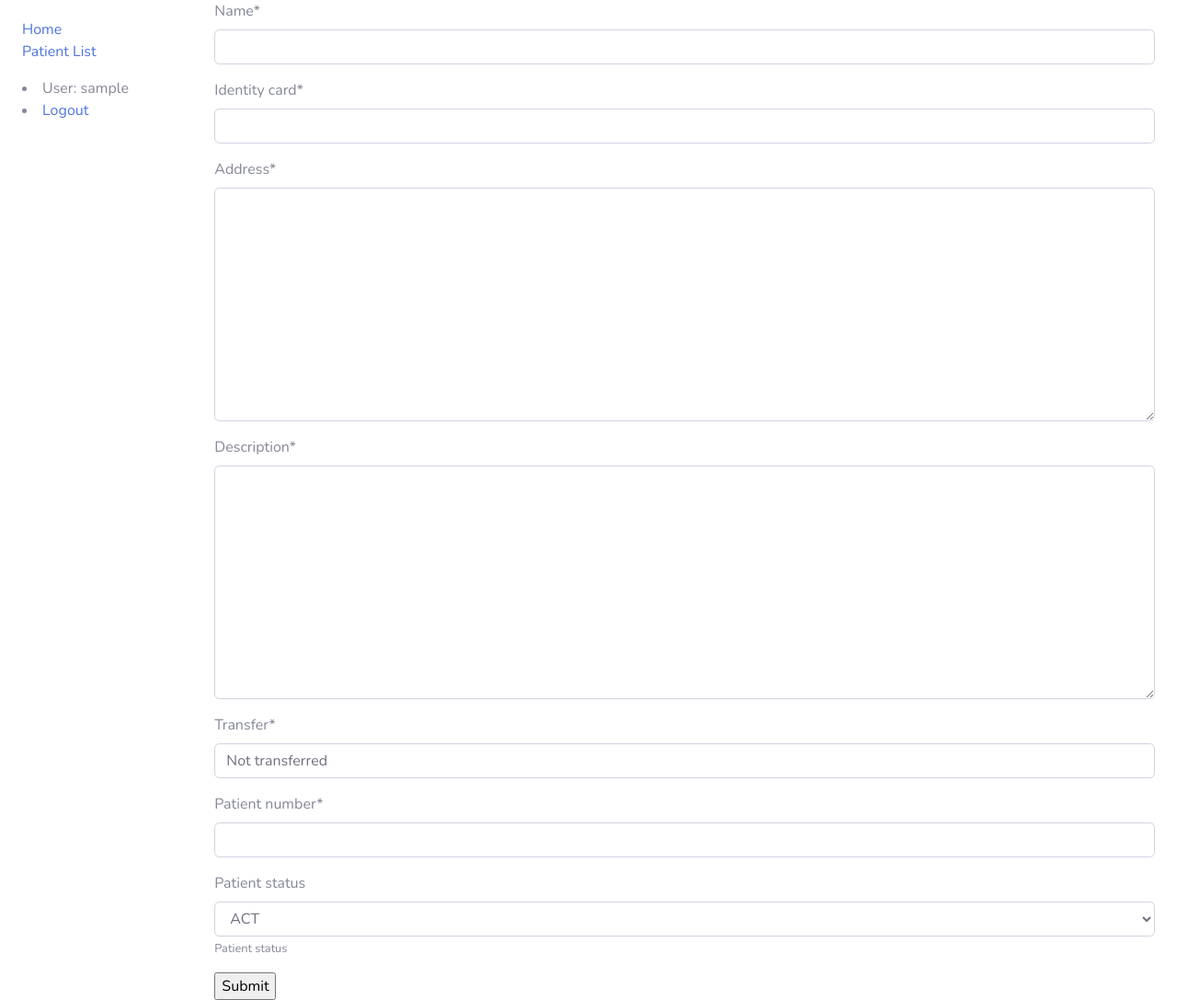
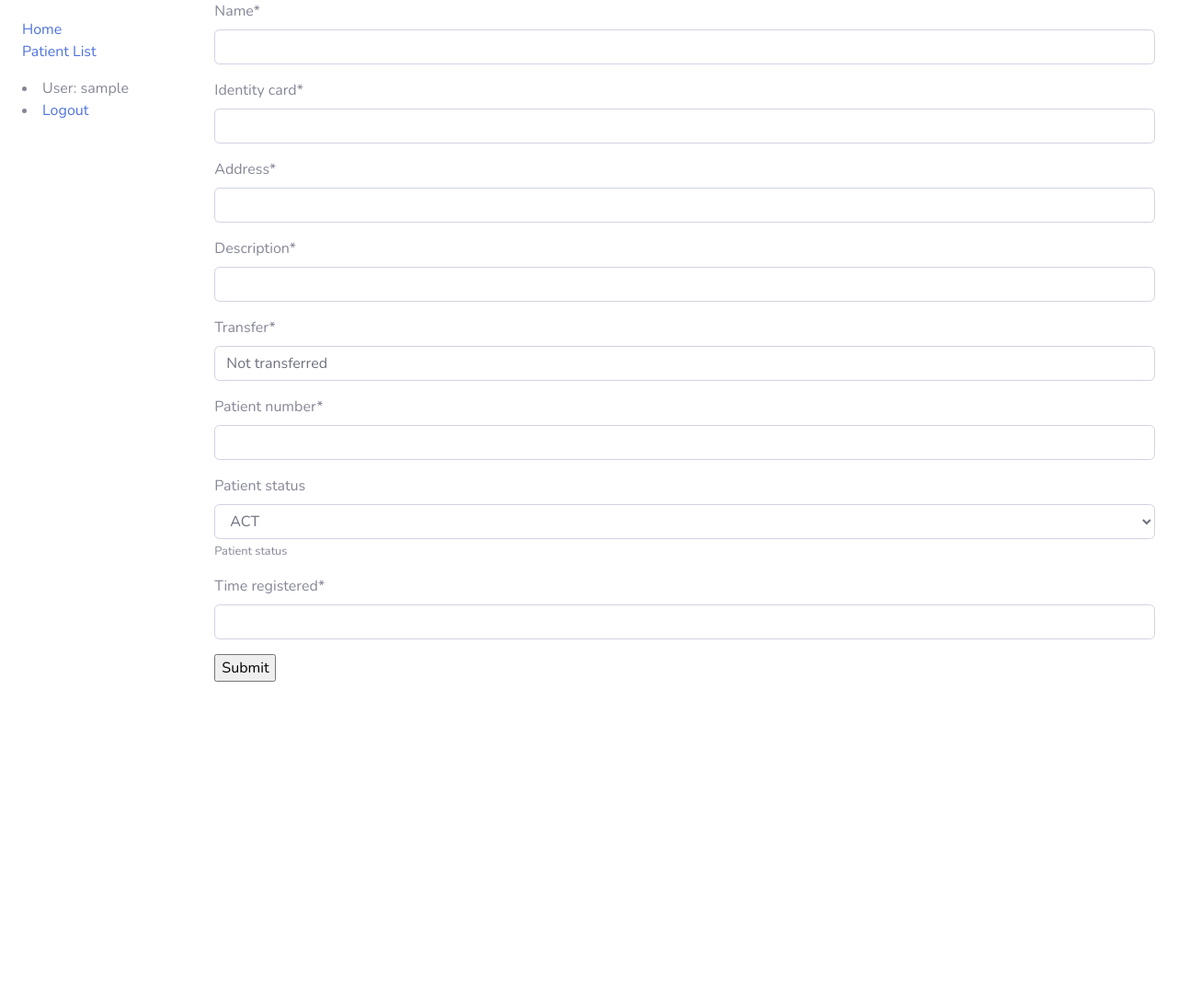
Before and after one commit to feinz/localpatient, a Django app: page /catalog/patient/create/ in a window 1280 px wide. Shown: the whole page at 92% size. After the commit the page ends 741 px from the top, so only its background shows below. Run offline with Django 3.2, Linux system fonts and the light colour scheme; a user stored in the database is signed in; tables that the repository leaves empty hold one stand-in row (values such as "Sample post"); some libraries are stand-ins or nearby versions.

Commit message:
added datetimepicker in form
1. datetimepicker to save patient registered date in hospital

```diff
--- a/catalog/forms.py
+++ b/catalog/forms.py
@@ -19,3 +19,4 @@ class PatientForm(forms.Form):
         default='ACT',
         help_text='Patient status',
         )
+    time_registered = forms.DateTimeField(input_formats=['%d/%m/%Y' '%H:%M'])
--- a/catalog/models.py
+++ b/catalog/models.py
@@ -15,8 +15,8 @@ class Patient(models.Model):
 
     name = models.CharField(max_length=100)
     identity_card = models.CharField(max_length=12, primary_key=True)
-    address = models.TextField()
-    description = models.TextField()
+    address = models.CharField(max_length=200)
+    description = models.CharField(max_length=200)
     transfer = models.CharField(max_length=100, default='Not transferred')
     patient_number = models.CharField(max_length=12)
     patient_status = models.CharField(
@@ -28,6 +28,7 @@ class Patient(models.Model):
         )
     time_created = models.DateTimeField(auto_now_add=True, null=True)
     time_modified = models.DateTimeField(auto_now=True, null=True)
+    time_registered = models.DateTimeField(null=True)
 
     class Meta:
         ordering = ['name']
--- a/catalog/templates/base_generic.html
+++ b/catalog/templates/base_generic.html
@@ -14,6 +14,12 @@
 
   <!-- Custom styles for this template-->
   <link href="{% static 'css/sb-admin-2.min.css' %}" rel="stylesheet">
+  <!-- jQuery -->
+  <script src="https://code.jquery.com/jquery-3.3.1.slim.min.js" integrity="sha384-q8i/X+965DzO0rT7abK41JStQIAqVgRVzpbzo5smXKp4YfRvH+8abtTE1Pi6jizo" crossorigin="anonymous"></script>
+
+  <!-- XDSoft DateTimePicker -->
+  <link rel="stylesheet" href="https://cdnjs.cloudflare.com/ajax/libs/jquery-datetimepicker/2.5.20/jquery.datetimepicker.min.css" integrity="sha256-DOS9W6NR+NFe1fUhEE0PGKY/fubbUCnOfTje2JMDw3Y=" crossorigin="anonymous" />
+  <script src="https://cdnjs.cloudflare.com/ajax/libs/jquery-datetimepicker/2.5.20/jquery.datetimepicker.full.min.js" integrity="sha256-FEqEelWI3WouFOo2VWP/uJfs1y8KJ++FLh2Lbqc8SJk=" crossorigin="anonymous"></script>
 </head>
 <body>
   <div class="container-fluid">
@@ -49,5 +55,13 @@
   <!-- Custom scripts for all pages-->
   <script src="{% static 'js/sb-admin-2.min.js' %}"></script>
 
+  <script>
+    $(function () {
+      $("#id_time_registered").datetimepicker({
+        format: 'd/m/Y H:i',
+      });
+    });
+  </script>
+
 </body>
 </html>
--- a/catalog/templates/catalog/patient_detail.html
+++ b/catalog/templates/catalog/patient_detail.html
@@ -16,6 +16,7 @@
     Transfer: {{ patient.transfer }}</br>
     Patient Number: {{ patient.patient_number }}</br>
     Patient Status: {{ patient.patient_status }}</br>
+    Time Registered As Patient: {{ patient.time_registered }}</br>
   </div>
   <div style="margin-left:20px;margin-top:20px">
     <h4>System Information</h4>
--- a/catalog/templates/catalog/patient_form.html
+++ b/catalog/templates/catalog/patient_form.html
@@ -3,14 +3,10 @@
 {% load crispy_forms_tags %}
 
 {% block content %}
-
   <form action="" method="post">
-    {% csrf_token %}
-      <form action="" method="post">
     {% csrf_token %}
     {{form|crispy}}
 
     <input type="submit" value="Submit">
   </form>
-
 {% endblock %}
--- a/catalog/templates/index.html
+++ b/catalog/templates/index.html
@@ -12,7 +12,6 @@
     <li><strong>Patient MIA:</strong> {{ patient_mia }}</li>
   </ul>
   {% comment %} <a href="{%url 'patient_create' %}">Add Patient</a> {% endcomment %}
-
   <!-- Chart-->
   <div id="container"></div>
   <script src="https://code.highcharts.com/highcharts.src.js"></script>
--- a/catalog/views.py
+++ b/catalog/views.py
@@ -6,7 +6,7 @@ from django.contrib.auth.mixins import LoginRequiredMixin
 from django.views.generic.edit import CreateView, UpdateView, DeleteView #easily create,update,view form
 from django.urls import reverse_lazy
 
-# Create your views here.
+# importing Patient models
 from catalog.models import Patient
 
 @login_required
@@ -44,12 +44,12 @@ class PatientDetailView(LoginRequiredMixin, generic.DetailView):
 
 class PatientCreate(LoginRequiredMixin, CreateView):
     model = Patient
-    fields = ['name','identity_card','address','description','transfer','patient_number','patient_status']
+    fields = ['name','identity_card','address','description','transfer','patient_number','patient_status','time_registered']
     success_url = reverse_lazy('patient_list') #where to redirect after create
 
 class PatientUpdate(LoginRequiredMixin, UpdateView):
     model = Patient
-    fields = ['name','identity_card','address','description','transfer','patient_number','patient_status']
+    fields = ['name','identity_card','address','description','transfer','patient_number','patient_status','time_registered']
 
 class PatientDelete(LoginRequiredMixin, DeleteView):
     model = Patient
```
